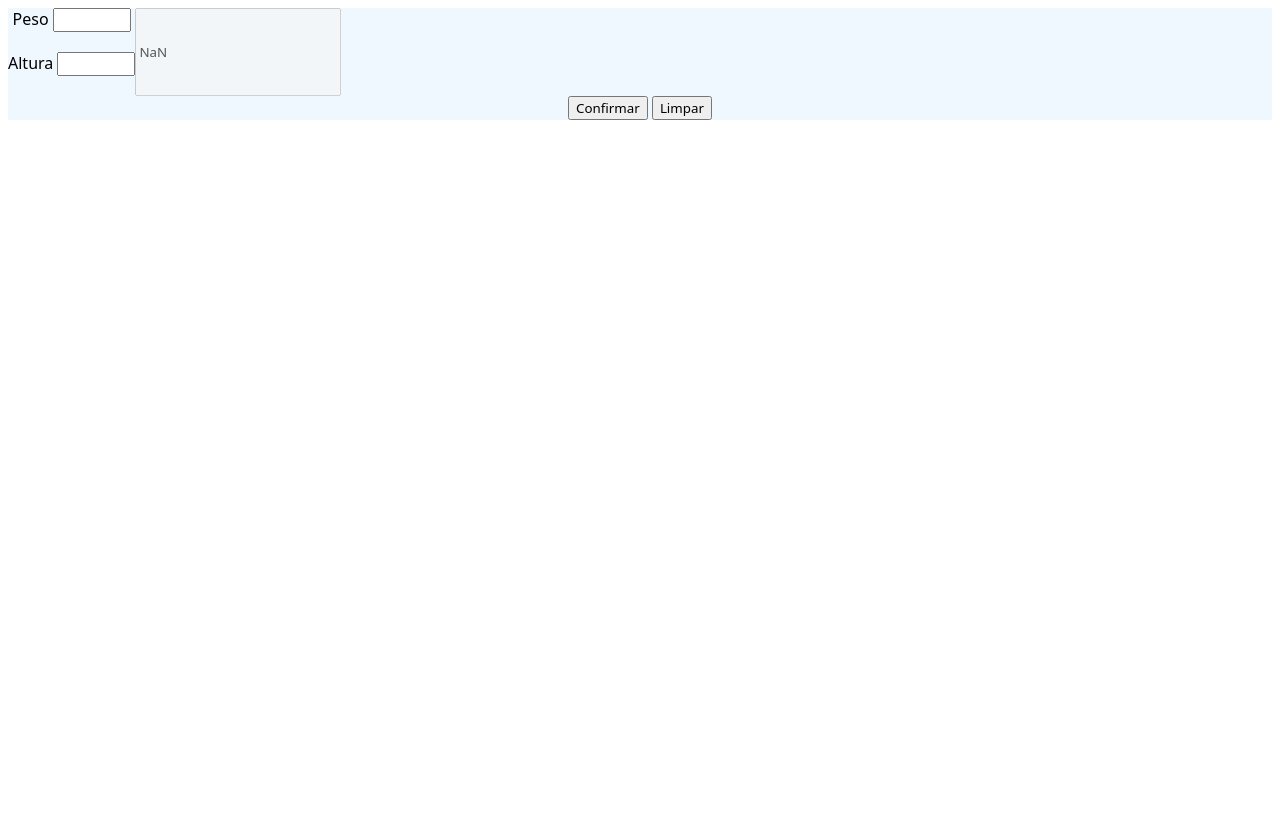
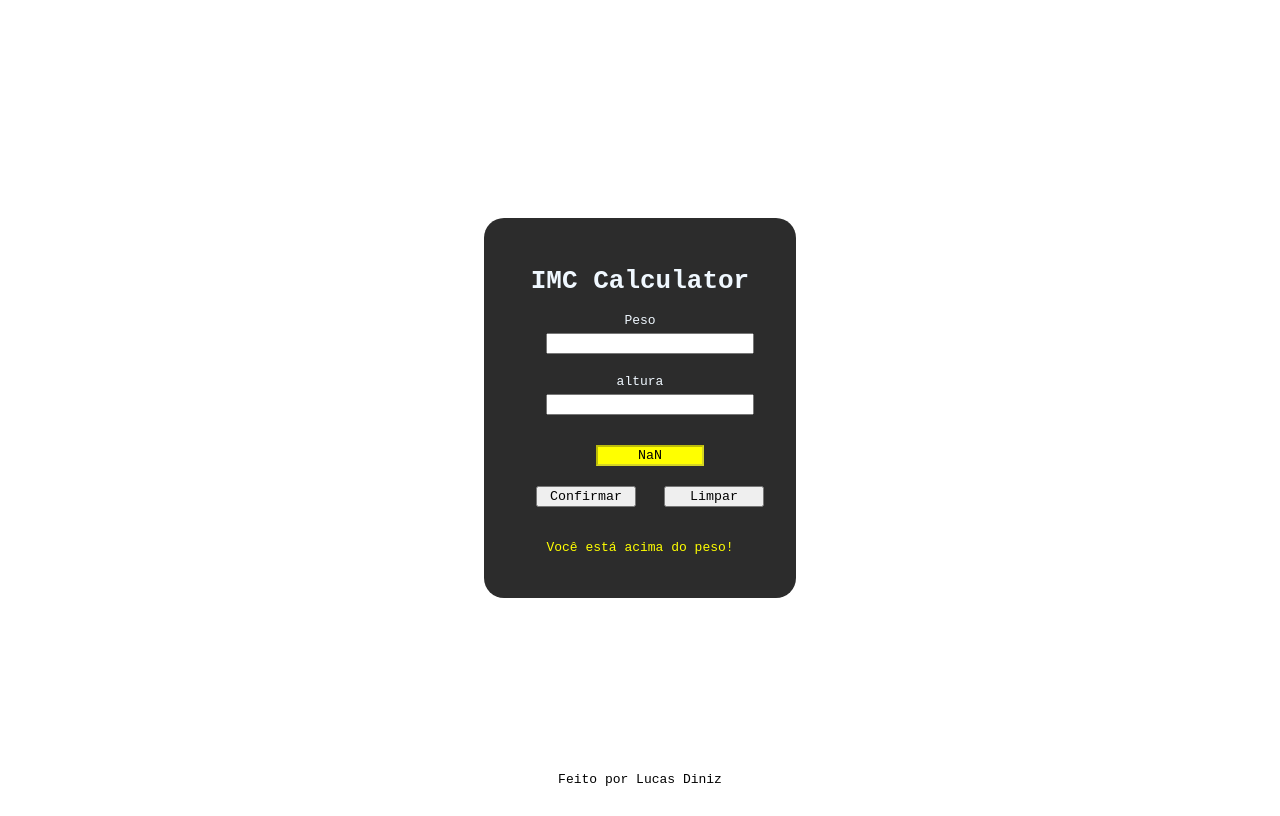
Before and after one commit to dnzLucas/calculadora-imc, a plain HTML site: page index.html in a window 1280 px wide. Both pictures are taken after a click on the button "Confirmar". Drawn offline with Linux system fonts and the light colour scheme.

Commit message:
Finalizado.

```diff
--- a/index.html
+++ b/index.html
@@ -9,34 +9,56 @@
 
     <script>
         function click_calcular() {
-            let peso = document.getElementById("peso".replace(",",".")).value;
+            let peso = document.getElementById("peso").value;
             let altura = document.getElementById("altura").value;
             let imc = Number(peso) / (Number(altura) * Number(altura));
-            document.getElementById("imc").value = imc;
+            document.getElementById("imc").value = imc.toFixed(2);
+
+            let imcInput = document.getElementById("imc");
+            let texto = document.getElementById("texto");
+
+            if (imc < 18.5) {
+                imcInput.style.backgroundColor = "red";
+                texto.innerText = "Você está abaixo do peso!";
+                imcInput.style.color = "white"
+                texto.style.color = "red";
+
+            } else if (imc >= 18.5 && imc < 25) {
+                imcInput.style.backgroundColor = "green";
+                imcInput.style.color = "white"
+                texto.innerText = "Você está saudável!";
+                texto.style.color = "green";
             }
 
+            else {
+                imcInput.style.backgroundColor = "yellow";
+                texto.innerText = "Você está acima do peso!";
+                imcInput.style.color = "black"
+                texto.style.color = "yellow";
+            }
+
+        }
         function limpar() {
             let peso = document.getElementById("peso").value = "";
             let altura = document.getElementById("altura").value = "";
             document.getElementById("imc").value = "";
         }
-
     </script>
 
 </head>
 
 <body>
     <form>
-    <div class="content-form" >
+        <div class="content-form">
+            <h1>IMC Calculator</h1>
             <div class="input-form">
-            <div class="PesoAltura" >
+                <div class="PesoAltura">
                     <div>
                         <label for="peso">Peso</label>
                         <input id="peso" type="number" name="peso">
                     </div>
-
                     <div>
-                    <label for="altura">Altura</label>
+                        <label for="altura">altura</label>
                         <input id="altura" type="number" name="altura">
                     </div>
                 </div>
@@ -44,14 +66,14 @@
                 <input id="imc" disabled placeholder="IMC">
             </div>
 
-        <div>
+            <div class="buttons">
                 <input type="button" value="Confirmar" onclick="click_calcular();">
                 <input type="button" value="Limpar" onclick="limpar()">
+                <p id="texto"></p>
             </div>
         </div>
-
     </form>
-
+    <p>Feito por Lucas Diniz</p>
 </body>
 
 </html>
--- a/style.css
+++ b/style.css
@@ -1,27 +1,59 @@
-*{
-    font-family: system-ui, -apple-system, BlinkMacSystemFont, 'Segoe UI', Roboto, Oxygen, Ubuntu, Cantarell, 'Open Sans', 'Helvetica Neue', sans-serif;
+* {
+    font-family: monospace
 }
 
-form{
-    background-color: aliceblue;
+body {
+    background-color: rgb(255, 255, 255);
+    display: flex;
+    justify-content: center;
+    align-items: center;
+    height: 100vh;
+}
+
+form {
+    color: aliceblue;
+    padding: 30px;
+    background-color: rgb(44, 44, 44);
+    width: 20%;
     display: block;
     margin: auto;
     text-align: center;
+    border-radius: 20px;
 }
 
-.content-form {
-    display: block;
-
+form input {
+    margin: 0 0 20px 20px;
+    width: 100px;
+    text-align: center;
 }
 
-.input-form{
-    display: flex;
+.PesoAltura input {
+    width: 200px;
 }
 
-.input-form > div > *{
-    margin: 0 0 20px 0;
+div {
+    display: block;
 }
 
-.PesoAltura input{
-    width: 70px;
+.PesoAltura {
+    margin-bottom: 10px;
 }
+
+.PesoAltura label {
+    display: block;
+    margin-bottom: 5px;
+}
+
+.buttons>input:hover {
+    background-color: rgb(255, 255, 255);
+    border-radius: 4px;
+}
+
+#imc {
+    background-color: rgb(255, 255, 255);
+}
+
+body > p{
+    position: absolute;
+    bottom: 0;
+}
```
Lines whose indentation alone changed are shown as unchanged.
